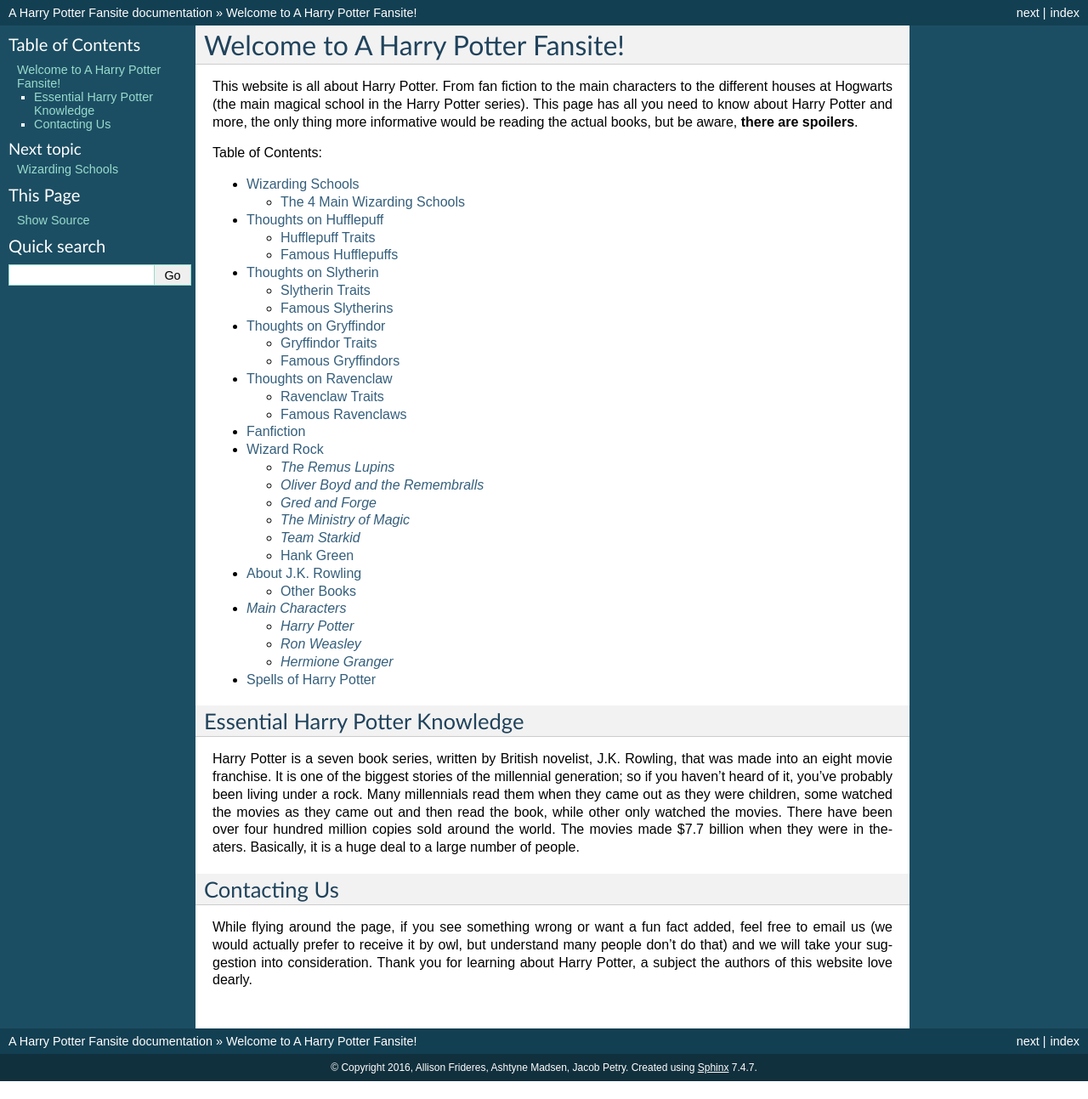
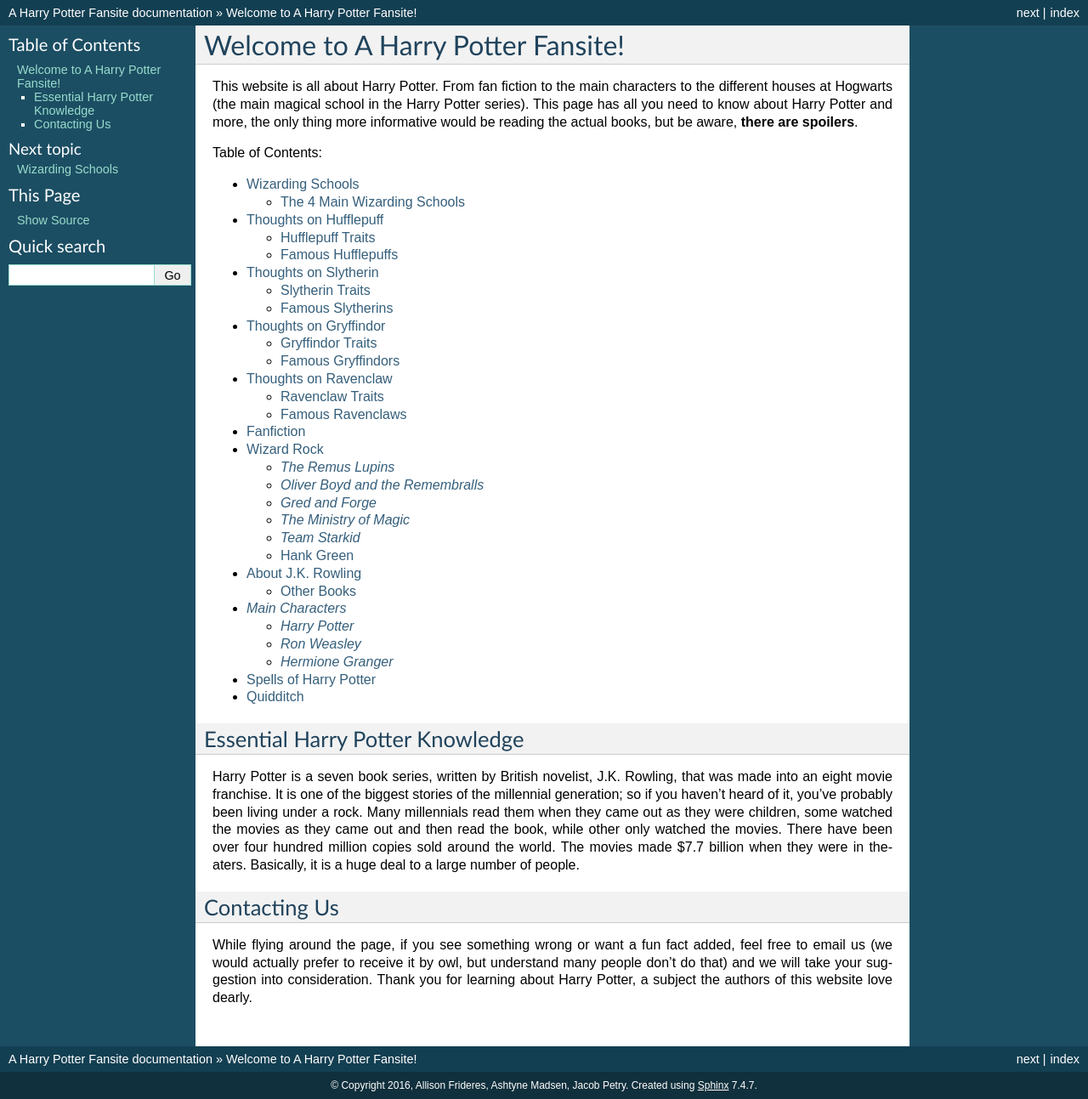
Before and after one commit to AshMad95/harrypotter, a Sphinx documentation site: the page built from source/index.rst, in a window 1280 px wide. Shown: the whole page at 85% size. Built offline with Sphinx 7.4.7, drawn with Linux system fonts in a browser that asks for light colours; before the commit the page ends 1272 px from its top, so only the background shows below that.

Commit message:
adding quidditch to home page

```diff
--- a/source/index.rst
+++ b/source/index.rst
@@ -25,6 +25,7 @@
    rowling/rowling.rst
    main_characters/main_characters.rst
    spells/spells.rst
+   quidditch/quidditch.rst
 
 Essential Harry Potter Knowledge
 --------------------------------
```
